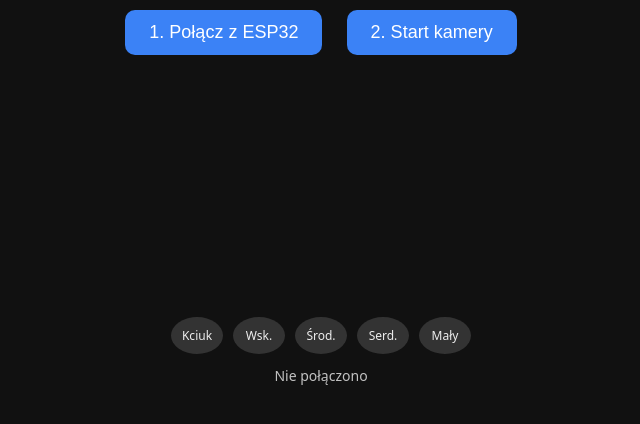
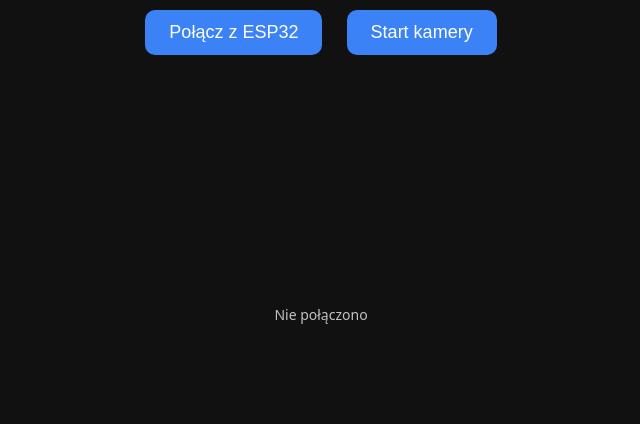
Before and after one commit to xdpplox-creator/finger-esp, a plain HTML site: page index.html in a window 1280 px wide. Shown: the whole page, without its empty margins (319-959 px from the left). Drawn offline with Linux system fonts and the light colour scheme.

Commit message:
Update index.html

```diff
--- a/index.html
+++ b/index.html
@@ -11,20 +11,13 @@
   #wrap { position:relative; width:100%; max-width:480px; margin:0 auto; }
   video, canvas { width:100%; display:block; transform:scaleX(-1); }
   canvas { position:absolute; left:0; top:0; }
-  #leds { display:flex; justify-content:center; gap:10px; margin:12px; }
-  .led { width:52px; padding:10px 0; border-radius:50%; background:var(--off); font-size:12px; }
-  .led.on { background:var(--on); color:#000; font-weight:bold; }
   #status { font-size:14px; opacity:.8; padding:0 12px 20px; }
 </style>
 </head>
 <body>
-<button id="btn">1. Połącz z ESP32</button>
-<button id="cam">2. Start kamery</button>
+<button id="btn">Połącz z ESP32</button>
+<button id="cam">Start kamery</button>
 <div id="wrap"><video id="v" playsinline muted></video><canvas id="c"></canvas></div>
-<div id="leds">
-  <div class="led" id="l0">Kciuk</div><div class="led" id="l1">Wsk.</div>
-  <div class="led" id="l2">Środ.</div><div class="led" id="l3">Serd.</div><div class="led" id="l4">Mały</div>
-</div>
 <div id="status">Nie połączono</div>
 
 <script type="module">
@@ -84,7 +77,7 @@ function loop() {
     p.forEach(q => { ctx.beginPath(); ctx.arc(q.x * c.width, q.y * c.height, 4, 0, 7); ctx.fill(); });
   }
   let mask = 0;
-  up.forEach((on, i) => { $("l" + i).classList.toggle("on", on); if (on) mask |= 1 << i; });
+  up.forEach((on, i) => { if (on) mask |= 1 << i; });
   if (mask !== lastMask) {
     lastMask = mask;
     if (ch) ch.writeValueWithoutResponse(new Uint8Array([mask])).catch(() => {});
```
